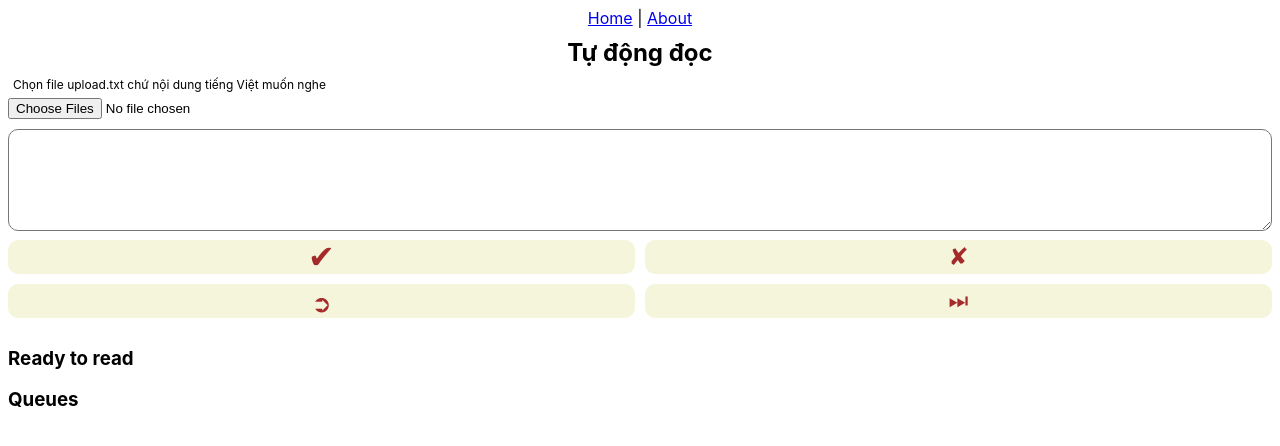
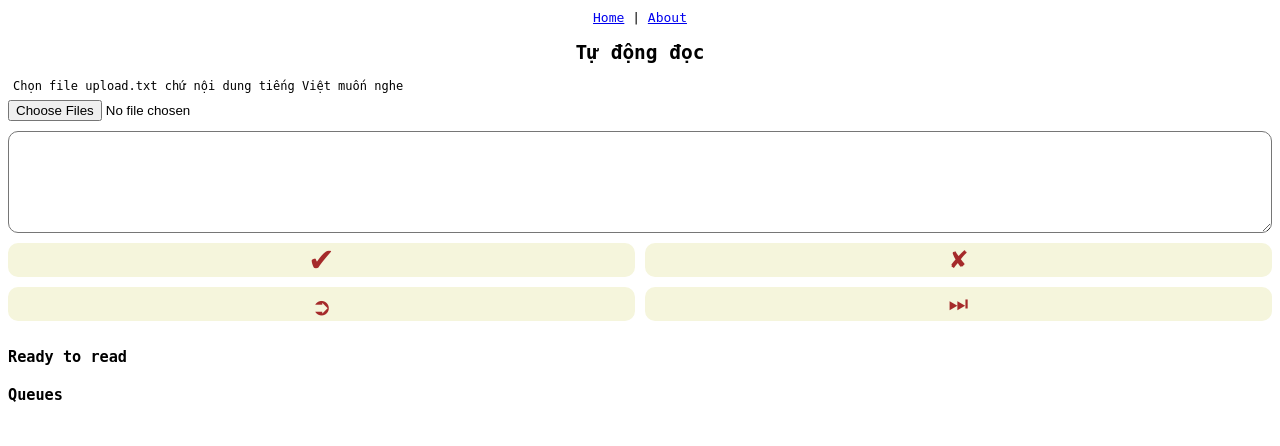
Before and after one commit to haiquang9994/tu-dong-doc, a Django app: template pages/templates/home.html in a window 1280 px wide. Shown: the top 446 px of the page. Run offline with Django 3.2, Linux system fonts and the light colour scheme; the template is opened without the code that fills it, so the values that code supplies are empty.

Commit message:
change base.html

```diff
--- a/pages/templates/base.html
+++ b/pages/templates/base.html
@@ -14,7 +14,8 @@
         }
 
         body {
-            font-family: -apple-system, monospace;
+            font-family: monospace;
+            line-height: 1.5;
         }
 
         .btn {
```
